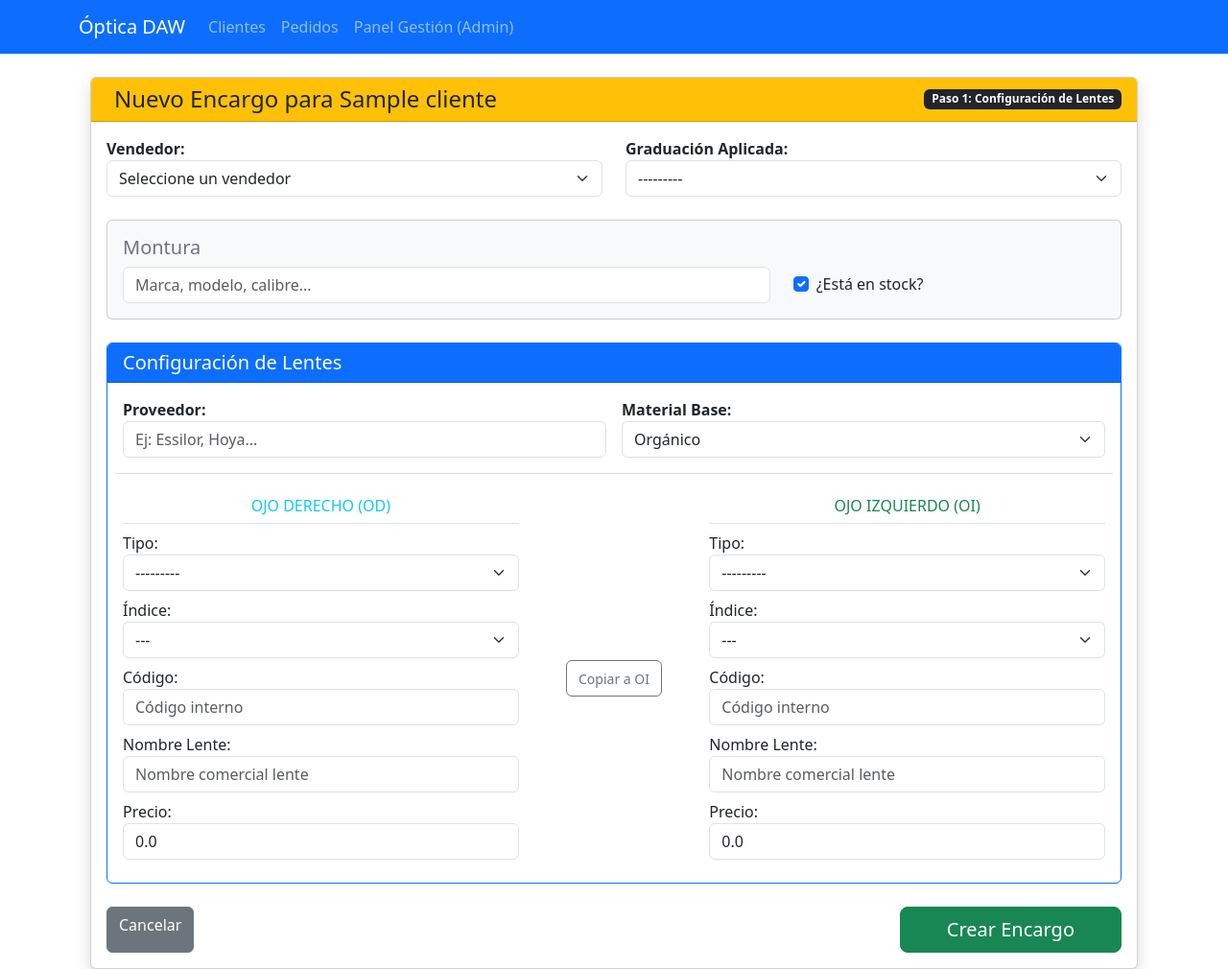
After one commit to eloycompes/DWES-gestion-optica, a Django app: page /clientes/cliente/1/nuevo-encargo/ in a window 1280 px wide. The commit adds this page. Shown: the whole page at 96% size. Run offline with Django 5.2, Linux system fonts and the light colour scheme; tables that the repository leaves empty hold one stand-in row (values such as "Sample post").

Commit message:
Añadido Nuevo_Encargo

```diff
--- a/gestion/forms.py
+++ b/gestion/forms.py
@@ -1,5 +1,6 @@
 from django import forms
-from .models import Graduacion, Pedido, Consulta, Producto
+from .models import Encargo, Graduacion, Pedido, Consulta, Producto, Usuario
+
 
 class GraduacionForm(forms.ModelForm):
     # Campos virtuales que veremos en el HTML
@@ -63,3 +64,49 @@ class VentaRapidaForm(forms.ModelForm):
             'metodo_pago': forms.Select(attrs={'class': 'form-select'}),
             'vendedor': forms.Select(attrs={'class': 'form-select'}),
         }
+
+
+class EncargoForm(forms.ModelForm):
+    def __init__(self, *args, **kwargs):
+        cliente = kwargs.pop('cliente', None)
+        super().__init__(*args, **kwargs)
+
+        if cliente:
+            self.fields['graduacion'].queryset = Graduacion.objects.filter(
+                consulta__cliente=cliente
+            ).order_by('-consulta__fecha')
+
+        # CAMBIO AQUÍ: Usamos tu modelo Usuario
+        self.fields['vendedor'].queryset = Usuario.objects.all()
+        self.fields['vendedor'].empty_label = "Seleccione un vendedor"
+
+    class Meta:
+        model = Encargo
+        exclude = ['cliente', 'fecha_encargo', 'estado']
+
+        widgets = {
+            # Montura
+            'montura_marca_modelo': forms.TextInput(attrs={'class': 'form-control', 'placeholder': 'Marca, modelo, calibre...'}),
+            'montura_en_stock': forms.CheckboxInput(attrs={'class': 'form-check-input'}),
+
+            # Común Cristales
+            'proveedor_lentes': forms.TextInput(attrs={'class': 'form-control', 'placeholder': 'Ej: Essilor, Hoya...'}),
+            'material': forms.Select(attrs={'class': 'form-select', 'id': 'id_material'}),
+
+            # Ojo Derecho (OD)
+            'od_tipo': forms.Select(attrs={'class': 'form-select', 'id': 'id_od_tipo'}),
+            'od_indice': forms.Select(attrs={'class': 'form-select', 'id': 'id_od_indice'}), # Widget de Select para los índices
+            'od_codigo': forms.TextInput(attrs={'class': 'form-control', 'placeholder': 'Código interno'}),
+            'od_nombre': forms.TextInput(attrs={'class': 'form-control', 'placeholder': 'Nombre comercial lente'}),
+            'od_precio': forms.NumberInput(attrs={'class': 'form-control', 'step': '0.01'}),
+
+            # Ojo Izquierdo (OI)
+            'oi_tipo': forms.Select(attrs={'class': 'form-select', 'id': 'id_oi_tipo'}),
+            'oi_indice': forms.Select(attrs={'class': 'form-select', 'id': 'id_oi_indice'}), # Widget de Select para los índices
+            'oi_codigo': forms.TextInput(attrs={'class': 'form-control', 'placeholder': 'Código interno'}),
+            'oi_nombre': forms.TextInput(attrs={'class': 'form-control', 'placeholder': 'Nombre comercial lente'}),
+            'oi_precio': forms.NumberInput(attrs={'class': 'form-control', 'step': '0.01'}),
+
+            'vendedor': forms.Select(attrs={'class': 'form-select'}),
+            'graduacion': forms.Select(attrs={'class': 'form-select'}),
+        }
--- a/gestion/urls.py
+++ b/gestion/urls.py
@@ -16,4 +16,7 @@ urlpatterns = [
 
     # Venta rápida
     path('venta-rapida/', views.venta_rapida, name='venta_rapida'),
+
+    # Encargo
+    path('cliente/<int:cliente_id>/nuevo-encargo/', views.nuevo_encargo, name='nuevo_encargo'),
 ]
--- a/gestion/views.py
+++ b/gestion/views.py
@@ -5,7 +5,7 @@ from django.db.models import Q
 from django.db import transaction
 
 # Tus modelos y formularios
-from .forms import GraduacionForm, ConsultaForm, VentaRapidaForm
+from .forms import EncargoForm, GraduacionForm, ConsultaForm, VentaRapidaForm
 from .models import Consulta, Cliente, DetallePedido, Graduacion, Producto, Pedido
 
 def lista_clientes(request):
@@ -96,6 +96,7 @@ def crear_consulta(request, cliente_id):
 
     return render(request, 'gestion/form_consulta.html', {'form': form, 'cliente': cliente})
 
+
 def venta_rapida(request):
     productos = Producto.objects.all()
 
@@ -157,3 +158,25 @@ def venta_rapida(request):
         'form': form,
         'productos': productos
     })
+
+
+def nuevo_encargo(request, cliente_id):
+    cliente = get_object_or_404(Cliente, id=cliente_id)
+
+    if request.method == 'POST':
+        # Pasamos el cliente al formulario para la validación y el filtrado
+        form = EncargoForm(request.POST, cliente=cliente)
+        if form.is_valid():
+            encargo = form.save(commit=False)
+            encargo.cliente = cliente
+            encargo.save()
+            messages.success(request, f"Encargo creado correctamente para {cliente.nombre}")
+            return redirect('detalle_cliente', cliente_id=cliente.id)
+    else:
+        # Al cargar la página, pasamos el cliente para que el combo de graduaciones se filtre
+        form = EncargoForm(cliente=cliente)
+
+    return render(request, 'gestion/nuevo_encargo.html', {
+        'form': form,
+        'cliente': cliente
+    })
--- a/templates/gestion/detalle_cliente.html
+++ b/templates/gestion/detalle_cliente.html
@@ -112,7 +112,7 @@
                         <a href="{% url 'venta_rapida' %}?cliente={{ cliente.id }}" class="btn btn-sm btn-light border-end">
                             <i class="fas fa-bolt me-1"></i> + Venta Rápida
                         </a>
-                        <a href="#" class="btn btn-sm btn-warning fw-bold text-dark">
+                        <a href="{% url 'nuevo_encargo' cliente.id %}" class="btn btn-sm btn-warning fw-bold text-dark">
                             <i class="fas fa-glasses me-1"></i> + Nuevo Encargo
                         </a>
                     </div>
--- /dev/null
+++ b/templates/gestion/nuevo_encargo.html
@@ -0,0 +1,132 @@
+{% extends "base.html" %}
+
+{% block content %}
+<div class="container mt-4">
+    <div class="card shadow">
+        <div class="card-header bg-warning text-dark d-flex justify-content-between align-items-center">
+            <h4 class="mb-0"><i class="fas fa-glasses me-2"></i>Nuevo Encargo para {{ cliente.nombre }}</h4>
+            <span class="badge bg-dark">Paso 1: Configuración de Lentes</span>
+        </div>
+        <div class="card-body">
+            <form method="post" id="encargoForm">
+                {% csrf_token %}
+
+                <div class="row mb-4">
+                    <div class="col-md-6">
+                        <label class="fw-bold">Vendedor:</label>
+                        {{ form.vendedor }}
+                    </div>
+                    <div class="col-md-6">
+                        <label class="fw-bold">Graduación Aplicada:</label>
+                        {{ form.graduacion }}
+                    </div>
+                </div>
+
+                <div class="card bg-light mb-4">
+                    <div class="card-body">
+                        <h5 class="card-title text-secondary">Montura</h5>
+                        <div class="row align-items-center">
+                            <div class="col-md-8">
+                                {{ form.montura_marca_modelo }}
+                            </div>
+                            <div class="col-md-4">
+                                <div class="form-check">
+                                    {{ form.montura_en_stock }}
+                                    <label class="form-check-label">¿Está en stock?</label>
+                                </div>
+                            </div>
+                        </div>
+                    </div>
+                </div>
+
+                <div class="card mb-4 border-primary">
+                    <div class="card-header bg-primary text-white">
+                        <h5 class="mb-0">Configuración de Lentes</h5>
+                    </div>
+                    <div class="card-body">
+                        <div class="row g-3 mb-4 border-bottom pb-3">
+                            <div class="col-md-6">
+                                <label class="fw-bold">Proveedor:</label>
+                                {{ form.proveedor_lentes }}
+                            </div>
+                            <div class="col-md-6">
+                                <label class="fw-bold">Material Base:</label>
+                                {{ form.material }}
+                            </div>
+                        </div>
+
+                        <div class="row">
+                            <div class="col-md-5">
+                                <h6 class="text-info border-bottom pb-2 text-center">OJO DERECHO (OD)</h6>
+                                <div class="mb-2">Tipo: {{ form.od_tipo }}</div>
+                                <div class="mb-2">Índice: {{ form.od_indice }}</div>
+                                <div class="mb-2">Código: {{ form.od_codigo }}</div>
+                                <div class="mb-2">Nombre Lente: {{ form.od_nombre }}</div>
+                                <div class="mb-2">Precio: {{ form.od_precio }}</div>
+                            </div>
+
+                            <div class="col-md-2 d-flex flex-column align-items-center justify-content-center">
+                                <button type="button" class="btn btn-outline-secondary mb-2" onclick="copiarODaOI()" title="Copiar datos a Ojo Izquierdo">
+                                    <i class="fas fa-copy d-block"></i>
+                                    <small>Copiar a OI</small>
+                                </button>
+                                <i class="fas fa-chevron-right d-none d-md-block text-muted"></i>
+                            </div>
+
+                            <div class="col-md-5">
+                                <h6 class="text-success border-bottom pb-2 text-center">OJO IZQUIERDO (OI)</h6>
+                                <div class="mb-2">Tipo: {{ form.oi_tipo }}</div>
+                                <div class="mb-2">Índice: {{ form.oi_indice }}</div>
+                                <div class="mb-2">Código: {{ form.oi_codigo }}</div>
+                                <div class="mb-2">Nombre Lente: {{ form.oi_nombre }}</div>
+                                <div class="mb-2">Precio: {{ form.oi_precio }}</div>
+                            </div>
+                        </div>
+                    </div>
+                </div>
+
+                <div class="d-flex justify-content-between">
+                    <a href="{% url 'detalle_cliente' cliente.id %}" class="btn btn-secondary">Cancelar</a>
+                    <button type="submit" class="btn btn-success btn-lg px-5">Crear Encargo</button>
+                </div>
+            </form>
+        </div>
+    </div>
+</div>
+
+<script>
+// 1. Lógica de índices dinámicos
+const indicesOrganicos = ['1.5', '1.6', '1.67', '1.74'];
+const indicesMinerales = ['1.5', '1.6', '1.7', '1.8', '1.9'];
+
+function actualizarIndices() {
+    const material = document.getElementById('id_material').value;
+    const targets = [document.getElementById('id_od_indice'), document.getElementById('id_oi_indice')];
+    const lista = material === 'ORG' ? indicesOrganicos : indicesMinerales;
+
+    targets.forEach(select => {
+        const valorActual = select.value;
+        select.innerHTML = '<option value="">---</option>';
+        lista.forEach(idx => {
+            const opt = document.createElement('option');
+            opt.value = idx;
+            opt.textContent = idx;
+            if (idx === valorActual) opt.selected = true;
+            select.appendChild(opt);
+        });
+    });
+}
+
+// 2. Lógica de copiar datos
+function copiarODaOI() {
+    const campos = ['tipo', 'indice', 'codigo', 'nombre', 'precio'];
+    campos.forEach(campo => {
+        document.getElementById(`id_oi_${campo}`).value = document.getElementById(`id_od_${campo}`).value;
+    });
+}
+
+// Inicializar al cargar y al cambiar material
+document.getElementById('id_material').addEventListener('change', actualizarIndices);
+window.onload = actualizarIndices;
+</script>
+{% endblock %}
```
Also changed, not shown: gestion/models.py (+54 -0 lines), gestion/migrations/0006_encargo.py (added), gestion/migrations/0007_alter_encargo_vendedor.py (added).
